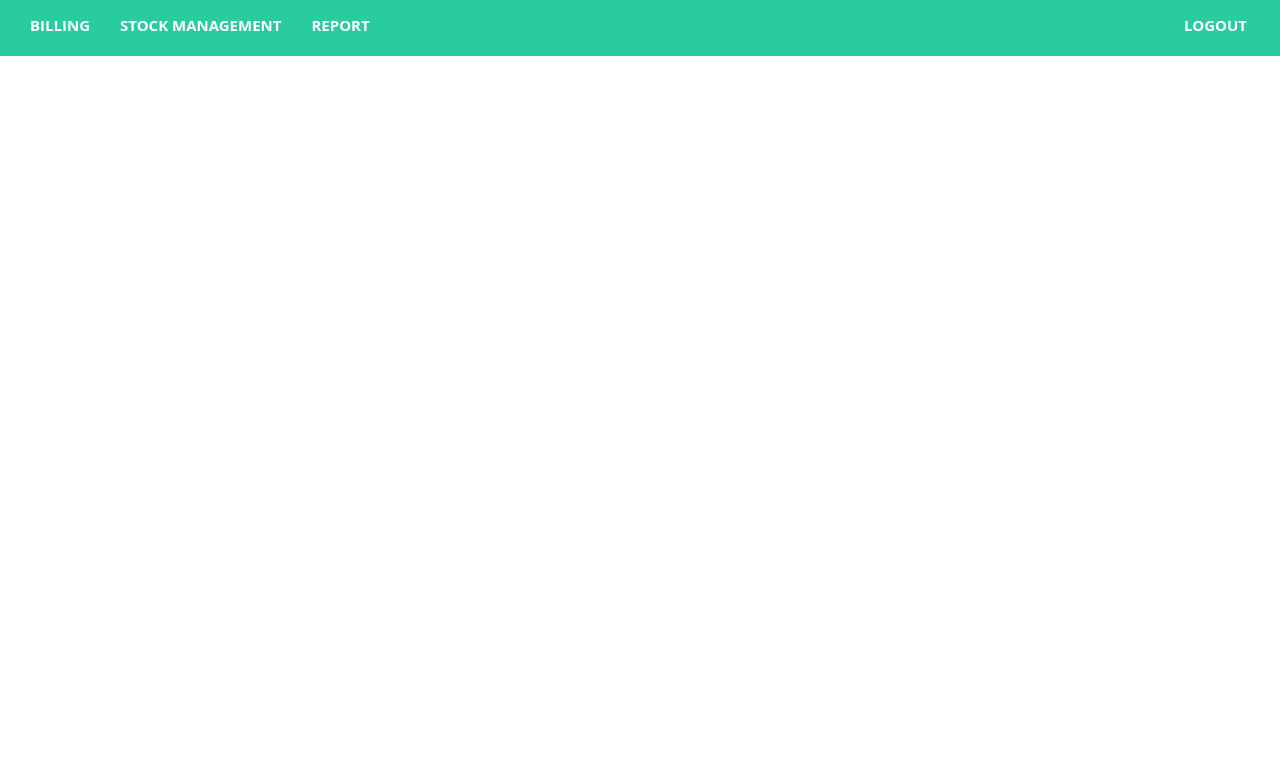
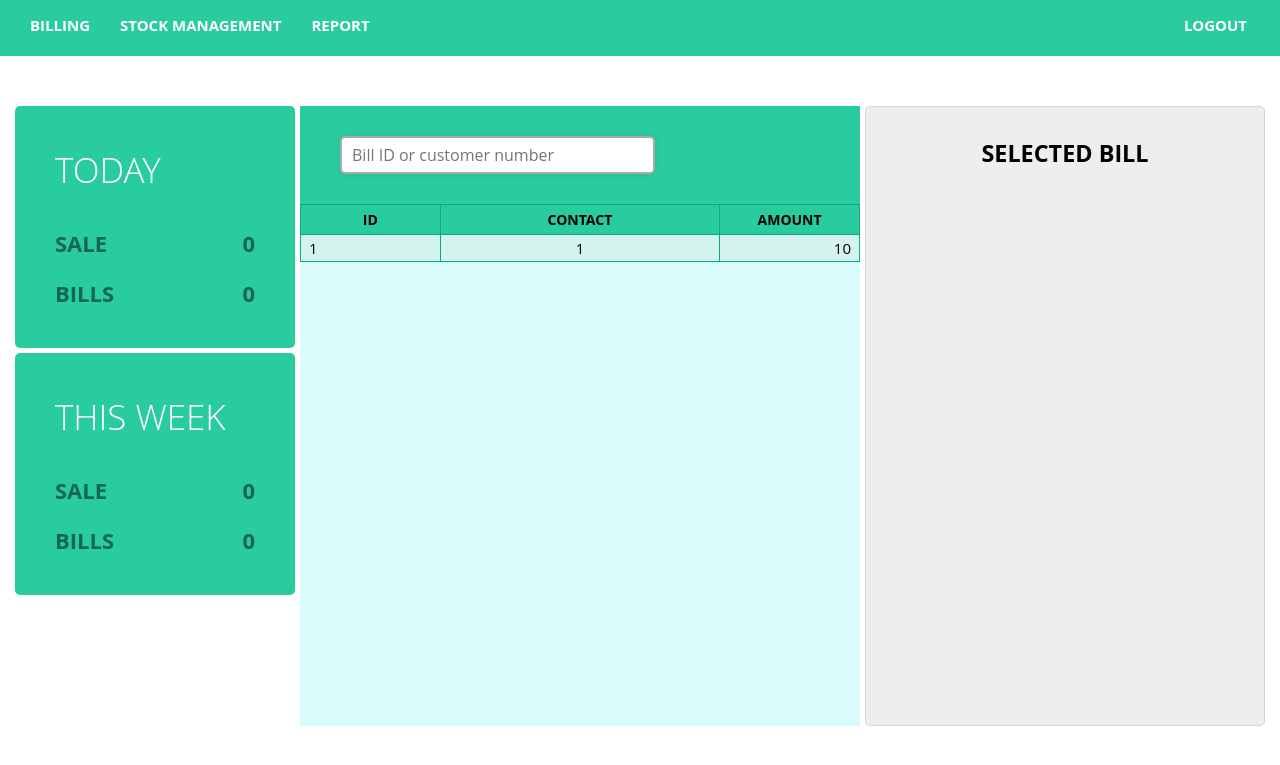
Before and after one commit to shamilsdq/argon-project, a Django app: page /pos/report in a window 1280 px wide. Shown: the top 765 px of the page. Run offline with Django 3.2, Linux system fonts and the light colour scheme; a user stored in the database is signed in; tables that the repository leaves empty hold one stand-in row (values such as "Sample post").

Commit message:
report page completed

```diff
--- a/website/pos/static/pos/report.css
+++ b/website/pos/static/pos/report.css
@@ -58,3 +58,173 @@ header .container > a {
     font-weight: 700;
     color: #ffffff;
 }
+
+
+
+
+
+#app {
+    display: block;
+    width: 1250px;
+    margin: auto;
+    margin-top: 2.5rem;
+    overflow: hidden;
+}
+
+#app aside {
+    display: block;
+    float: left;
+    width: 14rem;
+}
+
+.reportbox {
+    display: block;
+    background: #28cc9e;
+    padding: 40px;
+    margin-bottom: 0.25rem;
+    border-radius: 5px;
+}
+
+.reportbox h3 {
+    display: block;
+    font: 1.75rem 'Open Sans', sans-serif;
+    font-weight: 100;
+    color: #ffffff;
+    margin-bottom: 0.75rem;
+}
+
+.reportbox span {
+    display: inline-block;
+    width: 5rem;
+    font: 1.1rem 'Open Sans', sans-serif;
+    font-weight: 700;
+    color: rgba(0, 0, 0, 0.5);
+    margin-top: 1rem;
+}
+
+.reportbox span:nth-child(2n+1) {
+    text-align: right;
+}
+
+
+
+
+
+#bills {
+    display: block;
+    float: left;
+    width: 28rem;
+    height: calc(100vh - 9rem);
+    margin-left: 5px;
+}
+
+#billsearch {
+    display: block;
+    padding: 1.5rem 2rem;
+    background: #28cc9e;
+}
+
+#billsearch > input {
+    width: 315px;
+    padding: 6px 10px;
+    background: #ffffff;
+    border: 2px solid #aaaaaa;
+    box-shadow: 0px 0px 5px 0px rgba(100, 100, 100, 0.2);
+    border-radius: 5px;
+    font: 0.8rem 'Open Sans', sans-serif;
+}
+
+#billstable {
+    display: block;
+    background: #000;
+    height: calc(100vh - 12rem);
+    background: #d8fcfc;
+}
+
+table {
+    border-collapse: collapse;
+}
+
+th {
+    width: 120px;
+    padding: 5px;
+    background: #28cc9e;
+    border: 1px solid #08ac7e;
+    font: 0.7rem 'Open Sans', sans-serif;
+    font-weight: 700;
+}
+
+td {
+    background: #d4f3ef;
+    padding: 3px 8px;
+    border: 1px solid #08ac7e;
+    font-size: 0.75rem;
+    text-align: left;
+    cursor: pointer;
+}
+
+.cell-id, .cell-amount {
+    width: 140px;
+}
+td.cell-amount {
+    text-align: right;
+}
+th.cell-amount {
+    text-align: center;
+}
+.cell-contact {
+    width: 280px;
+    text-align: center;
+}
+
+
+
+
+#selectedbill {
+    display: inline-block;
+    width: 20rem;
+    height: calc(100vh - 9rem);
+    margin-left: 5px;
+    background: #eeeeee;
+    border: 1px solid #d5d5d5;
+    border-radius: 5px;
+}
+#selectedbill h3 {
+    display: block;
+    padding: 1.5rem;
+    text-align: center;
+}
+
+
+#billdetails {
+    display: block;
+    padding: 2rem 2.75rem;
+    height: calc(100vh - 14rem);
+    overflow-y: auto;
+}
+#billdetails span {
+    font: 0.75rem Monospace, serif;
+}
+
+#id_selectedbill {
+    display: block;
+    margin-bottom: 0.5rem;
+}
+#contact_selectedbill {
+    display: block;
+    margin-bottom: 1.75rem;
+}
+#amount_selectedbill {
+    display: block;
+    margin-top: 1.75rem;
+}
+
+.name_item_selectedbill {
+    display: inline-block;
+    width: 230px;
+}
+.quantity_item_selectedbill {
+    display: inline-block;
+    width: 50px;
+    text-align: right;
+}
--- /dev/null
+++ b/website/pos/static/pos/report.js
@@ -0,0 +1,73 @@
+Vue.component('billrow', {
+
+    props: [
+        'billdata',
+    ],
+
+    delimiters: ['<%', '%>'],
+
+    template: `
+        <tr @click="selectbill()">
+                <td class="cell-id"><% billdata.id %></td>
+                <td class="cell-contact"><% billdata.contact %></td>
+                <td class="cell-amount"><% billdata.amount %></td>
+        </tr>
+    `,
+
+    methods: {
+        selectbill: function() {
+            vm.getitems(this.billdata)
+        },
+    }
+
+});
+
+
+
+var vm = new Vue({
+
+    el: '#app',
+    delimiters: ['<%', '%>'],
+
+    data: {
+        searchtext: '',
+        bills: [],
+        billdetails: null,
+    },
+
+    methods: {
+        getitems: function(billdata) {
+            if(this.billdetails != null) {
+                if(this.billdetails.id == billdata.id) return;
+            }
+            url = 'query/billdetails?q=' + billdata.id
+            fetch(url)
+                .then(response => {
+                    if (!response.ok) throw 'Error';
+                    return response.json();
+                })
+                .then(data => {
+                    this.billdetails = {'id': billdata.id, 'contact': billdata.contact, 'amount': billdata.amount, 'items': []}
+                    for(i = 0; i < data.result.length; i++) {
+                        this.billdetails.items.push({'name': data.result[i].product, 'quantity': data.result[i].quantity});
+                    }
+                })
+                .catch(error => {
+                    console.log(error);
+                });
+        },
+    },
+
+    watch: {
+        searchtext: function() {
+            for(i = 0; i < this.bills.length; i++) {
+                if(this.bills[i].id.toString().search(this.searchtext) == -1 && this.bills[i].contact.toString().search(this.searchtext) == -1) {
+                    this.bills[i].visible = false;
+                } else {
+                    this.bills[i].visible = true;
+                }
+            }
+        }
+    },
+
+});
--- a/website/pos/static/pos/stock.js
+++ b/website/pos/static/pos/stock.js
@@ -145,7 +145,7 @@ var vm = new Vue({
     watch: {
         searchtext: function() {
             for (i = 0; i < this.products.length; i++) {
-                if (this.products[i].name.toLowerCase().search(this.searchtext.toLowerCase()) == -1 && this.products[i].distributor.toLowerCase().search(this.searchtext.toLowerCase())) {
+                if (this.products[i].name.toLowerCase().search(this.searchtext.toLowerCase()) == -1 && this.products[i].distributor.toLowerCase().search(this.searchtext.toLowerCase()) == -1) {
                     this.products[i].visible = false
                 } else {
                     this.products[i].visible = true
--- a/website/pos/templates/pos/report.html
+++ b/website/pos/templates/pos/report.html
@@ -8,3 +8,55 @@
     <script src="{% static "pos/libs/vue.js" %}"></script>
     <link rel="stylesheet" href="{% static "pos/report.css" %}">
 {% endblock %}
+
+{% block htmlapp %}
+    <aside>
+        <article class="reportbox">
+            <h3>TODAY</h3>
+            <span>SALE</span><span>{{ today.sale }}</span>
+            <span>BILLS</span><span>{{ today.bills }}</span>
+        </article>
+        <article class="reportbox">
+            <h3>THIS WEEK</h3>
+            <span>SALE</span><span>{{ week.sale }}</span>
+            <span>BILLS</span><span>{{ week.bills }}</span>
+        </article>
+    </aside>
+
+    <section id="bills">
+        <div id="billsearch">
+            <input type="text" placeholder="Bill ID or customer number" v-model="searchtext">
+        </div>
+        <div id="billstable">
+            <table>
+                <tr>
+                    <th class="cell-id">ID</th>
+                    <th class="cell-contact">CONTACT</th>
+                    <th class="cell-amount">AMOUNT</th>
+                </tr>
+                <tr is="billrow" v-for="bill in bills" v-if="bill.visible" :key="bill.id" :billdata="bill"></tr>
+            </table>
+        </div>
+    </section>
+
+    <section id="selectedbill">
+        <h3>SELECTED BILL</h3>
+
+        <div id="billdetails" v-if="billdetails != null">
+            <span id="id_selectedbill">BILL ID: <% billdetails.id %></span>
+            <span id="contact_selectedbill">CONTACT: <% billdetails.contact %></span>
+            <template v-for="item in billdetails.items">
+                <span class="name_item_selectedbill"><% item.name %></span>
+                <span class="quantity_item_selectedbill"><% item.quantity %></span>
+            </template>
+            <span id="amount_selectedbill">TOTAL: Rs.<% billdetails.amount %></span>
+        </div>
+    </section>
+{% endblock %}
+
+{% block htmljs %}
+    <script src="{% static "pos/report.js" %}"></script>
+    <script>
+        vm.bills = {{ bills|safe }}
+    </script>
+{% endblock %}
--- a/website/pos/urls.py
+++ b/website/pos/urls.py
@@ -20,5 +20,6 @@ urlpatterns = [
 
     path('query/newproducts', views.querynewproducts, name='newproductsquery'),
     path('query/stockproducts', views.querystockproducts, name='stockproductsquery'),
+    path('query/billdetails', views.billdetails, name='billdetailsquery'),
 
 ]
--- a/website/pos/views.py
+++ b/website/pos/views.py
@@ -9,6 +9,9 @@ from pos.forms import SignUpForm
 from django.db import transaction
 from .models import *
 import json
+import datetime
+
+
 
 # --------------------
 # normal views section
@@ -123,6 +126,30 @@ def report(request):
 
     if request.user.is_authenticated:
         context = {}
+
+        report_week = {'sale': 0, 'bills': 0}
+        bills = Bills.objects.raw('SELECT * FROM pos_bills WHERE user_id = %s AND time > %s', [request.user.id, datetime.datetime.now() - datetime.timedelta(days=7)])
+        for x in bills:
+            report_week['sale'] += x.amount
+            report_week['bills'] += 1
+
+        report_today = {'sale': 0, 'bills': 0}
+        bills = Bills.objects.raw('SELECT * FROM pos_bills WHERE user_id = %s AND CAST(time AS DATE) = %s', [request.user.id, datetime.date.today()])
+        for x in bills:
+            report_today['sale'] += x.amount
+            report_today['bills'] += 1
+
+        all_bills = []
+        dbresult = Bills.objects.filter(user_id = request.user.id)
+        for row in dbresult:
+            x = {'id': row.id, 'contact': row.customernumber, 'amount': row.amount, 'visible': '1'}
+            print(x)
+            all_bills.append(x)
+
+        context['week'] = report_week
+        context['today'] = report_today
+        context['bills'] = all_bills
+
         return render(request, 'pos/report.html', context)
 
     return redirect(signin)
@@ -194,6 +221,33 @@ def querystockproducts(request):
         else:
             data['query'] = None
             data['result'] = None
+
+        return JsonResponse(data)
+
+    return redirect(signin)
+
+
+
+def billdetails(request):
+
+    if request.user.is_authenticated:
+        data = {}
+        word = request.GET.get('q', 0)
+
+        if word != 0:
+            word = int(word)
+            data['query'] = word
+            billitems = BillItems.objects.filter(bill_id = word)
+            result = []
+
+            for item in billitems:
+                x = {'product': item.product.name, 'quantity': item.quantity}
+                result.append(x)
+
+            data['result'] = result
+
+        else:
+            data['query'] = data['result'] = None
 
         return JsonResponse(data)
 
```
Also changed, not shown: 2 other files.
